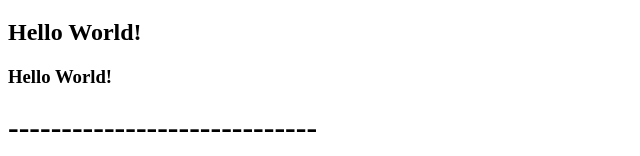
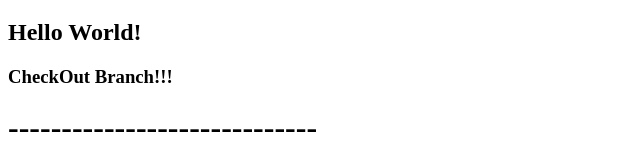
Before and after one commit to 229toshimi/git-practice, a plain HTML site: page index.html in a window 1280 px wide. Shown: the part 236-392 px from the top of the page, without its empty margins (0-640 px from the left). Drawn offline with Linux system fonts and the light colour scheme.

Commit message:
chenge body!

```diff
--- a/index.html
+++ b/index.html
@@ -6,7 +6,7 @@
   <h3>Hello World!</h3>
   <h1>Hello World!</h1>
   <h2>Hello World!</h2>
-  <h3>Hello World!</h3>
+  <h3>CheckOut Branch!!!</h3>
   <h1>-----------------------------</h1>
   <p>ooo</p>
  </body>
```
